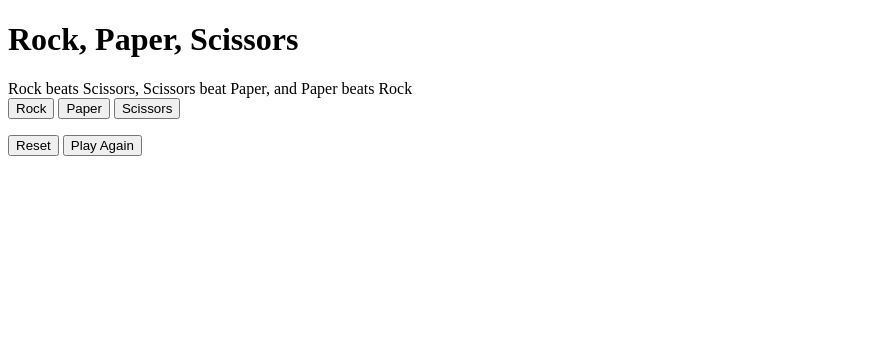
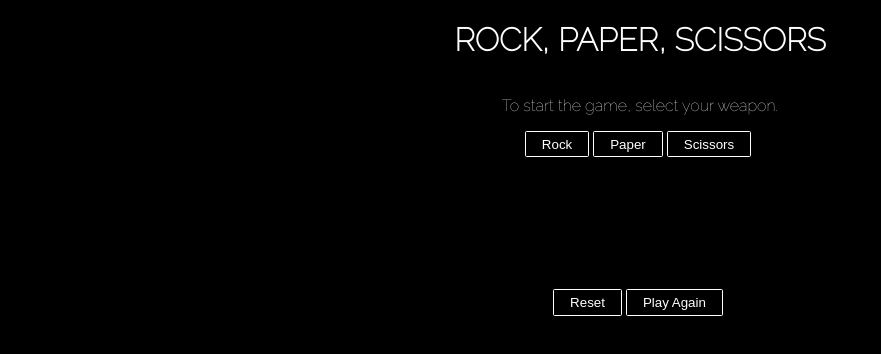
Before and after one commit to mvstic/rock-paper-scissors, a plain HTML site: page index.html in a window 1280 px wide. Shown: the whole page, without its empty margins (0-881 px from the left). Drawn offline with Linux system fonts and the light colour scheme.

Commit message:
added basic css

```diff
--- a/index.html
+++ b/index.html
@@ -6,15 +6,15 @@
     <meta http-equiv="X-UA-Compatible" content="IE=edge">
     <meta name="viewport" content="width=device-width, initial-scale=1.0">
     <title>Rock, Paper, Scissors</title>
+    <link rel="stylesheet" href="style.css">
+    <link rel="preconnect" href="https://fonts.googleapis.com">
+    <link rel="preconnect" href="https://fonts.gstatic.com" crossorigin>
+    <link href="https://fonts.googleapis.com/css2?family=PT+Serif&family=Raleway:wght@100&display=swap" rel="stylesheet">
 </head>
 <body>
     <div class="header">
-        <div id="title">
-            <h1>Rock, Paper, Scissors</h1>
-        </div>
-        <div id="rules">
-            Rock beats Scissors, Scissors beat Paper, and Paper beats Rock
-        </div>
+            <h1>ROCK, PAPER, SCISSORS</h1>
+        <p id="rules">To start the game, select your weapon.</p>
     </div>
 
     <div id="buttons-container">
@@ -24,6 +24,7 @@
     </div>
 
     <div id="score-container">
+        <p id="game-status"></p>
         <p id="player-score"></p>
         <p id="computer-score"></p>
         <p id="game-winner"></p>
--- a/script.js
+++ b/script.js
@@ -6,11 +6,14 @@ const resetButton = document.getElementById("reset");
 const playerScore = document.getElementById("player-score");
 const computerScore = document.getElementById("computer-score");
 const gameWinner = document.getElementById("game-winner");
+const gameStatus = document.getElementById("game-status");
 
 
 const choices = ["rock", "paper", "scissors"];
 let playerPoints = 0
 let computerPoints = 0
+
+playAgainButton.setAttribute("disabled", 1);
 
 function computerPlay() {
     return choices[Math.floor(Math.random() * choices.length)];
@@ -57,6 +60,7 @@ function gameClick(e) {
     const playerSelection = e.target.id;
     const computerSelection = computerPlay();
     playRound (playerSelection, computerSelection);
+    gameStatus.textContent = `Computer played: ${computerSelection}. You played: ${playerSelection}.`;
     console.log(`(Computer played: ${computerSelection}. You played: ${playerSelection}.)`)
     console.log(`${playerPoints}:${computerPoints}`);
     updateScore();
@@ -94,4 +98,5 @@ function playAgain() {
     paperButton.removeAttribute("disabled");
     scissorsButton.removeAttribute("disabled");
     gameWinner.textContent = ``;
+    playAgainButton.setAttribute("disabled", 1);
 }
--- a/style.css
+++ b/style.css
@@ -0,0 +1,64 @@
+body {
+    font-family: 'Raleway', sans-serif;
+    margin:0;
+    background-color: black;
+}
+
+html, body {
+    width:100%;
+    overflow-x:hidden;
+}
+
+.header {
+    display: flex;
+    align-items: center;
+    flex-direction: column;
+}
+
+h1 {
+    color:white;
+}
+
+button {
+    display:inline-block;
+    padding:0.35em 1.2em;
+    border:0.1em solid #FFFFFF;
+    margin:0 0.3em 0.3em 0;
+    border-radius:0.12em;
+    box-sizing: border-box;
+    text-decoration:none;
+    font-weight:300;
+    background-color:#000000;
+    color:#FFFFFF;
+    text-align:center;
+    transition: all 0.2s;
+    cursor:pointer;
+}
+
+button:hover{
+    color: #000000;
+    background: #FFFFFF;
+}
+
+#rules {
+    color:#FFFFFF;
+}
+
+#buttons-container {
+    display: flex;
+    align-items: center;
+    justify-content:center;
+}
+
+#score-container {
+    display: flex;
+    align-items: center;
+    flex-direction: column;
+    color:#FFFFFF;
+}
+
+.playoption-container {
+    display:flex;
+    align-items:center;
+    justify-content:center;
+}
```
